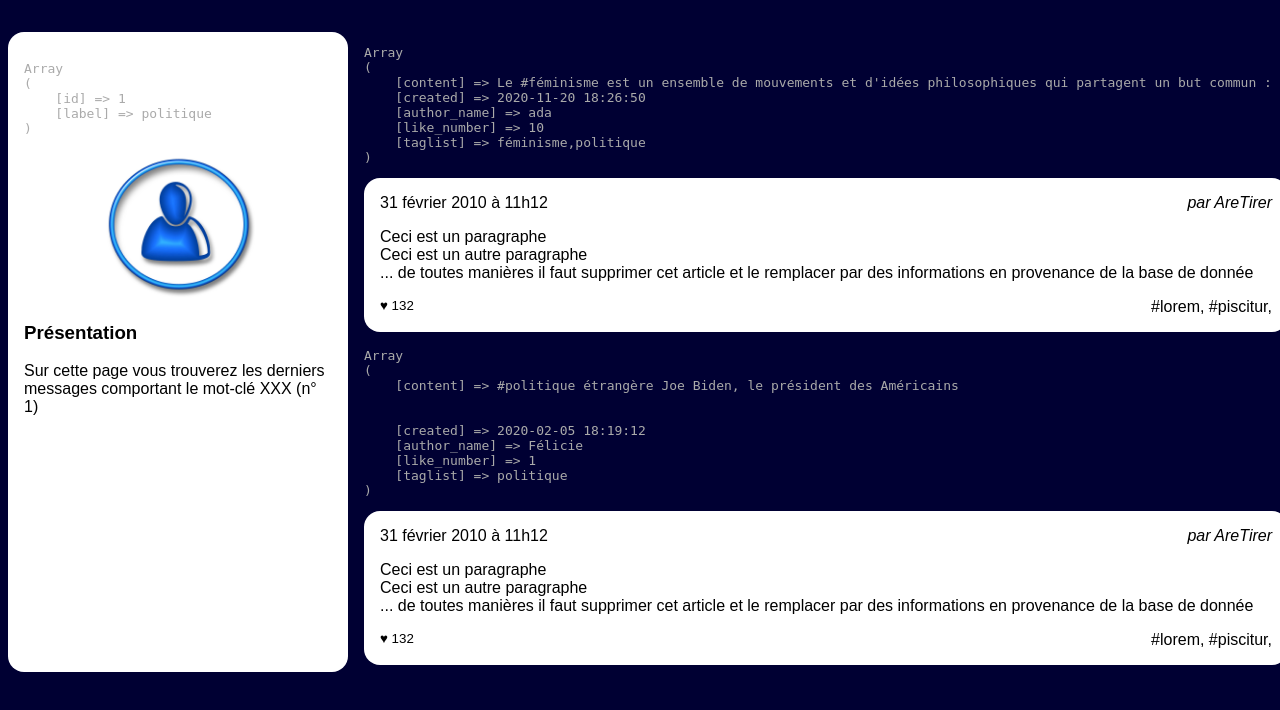
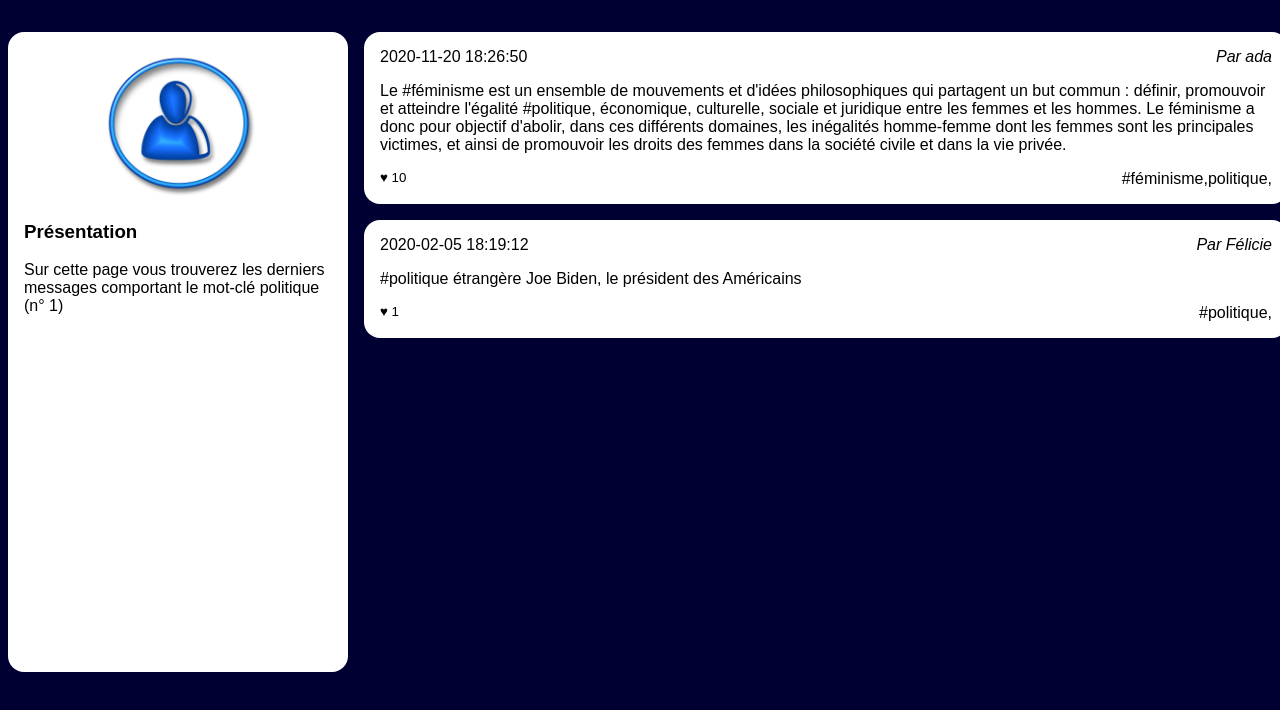
Before and after one commit to Agrumee/projet-collectif-reseau-social-les-arcs-en-ciel-farceurs, a PHP site: page /tags.php?tag_id=1 in a window 1280 px wide. Shown: the part 90-800 px from the top of the page. Run offline with PHP 8.4, Linux system fonts and the light colour scheme; data comes from the database, SQL or seed files in the repository.

Commit message:
onglet tag modifié

```diff
--- a/Niveau1/tags.php
+++ b/Niveau1/tags.php
@@ -33,13 +33,12 @@
                 $lesInformations = $mysqli->query($laQuestionEnSql);
                 $tag = $lesInformations->fetch_assoc();
                 //@todo: afficher le résultat de la ligne ci dessous, remplacer XXX par le label et effacer la ligne ci-dessous
-                echo "<pre>" . print_r($tag, 1) . "</pre>";
                 ?>
                 <img src="user.jpg" alt="Portrait de l'utilisatrice"/>
                 <section>
                     <h3>Présentation</h3>
                     <p>Sur cette page vous trouverez les derniers messages comportant
-                        le mot-clé XXX
+                        le mot-clé <?php echo $tag["label"] ?>
                         (n° <?php echo $tagId ?>)
                     </p>
 
@@ -77,25 +76,18 @@
                  */
                 while ($post = $lesInformations->fetch_assoc())
                 {
-
-                    echo "<pre>" . print_r($post, 1) . "</pre>";
                     ?>
                     <article>
                         <h3>
-                            <time datetime='2020-02-01 11:12:13' >31 février 2010 à 11h12</time>
+                            <time datetime='01-02-2020 11:12:13' ><?php echo $post['created'] ?></time>
                         </h3>
-                        <address>par AreTirer</address>
+                        <address><?php echo ("Par " . $post['author_name'] )?></address>
                         <div>
-                            <p>Ceci est un paragraphe</p>
-                            <p>Ceci est un autre paragraphe</p>
-                            <p>... de toutes manières il faut supprimer cet
-                                article et le remplacer par des informations en
-                                provenance de la base de donnée</p>
+                            <p><?php echo $post['content'] ?></p>
                         </div>
                         <footer>
-                            <small>♥ 132</small>
-                            <a href="">#lorem</a>,
-                            <a href="">#piscitur</a>,
+                            <small><?php echo( "♥ " . $post['like_number']) ?></small>
+                            <a href=""><?php echo ( "#" . $post['taglist']) ?></a>,
                         </footer>
                     </article>
                 <?php } ?>
```
